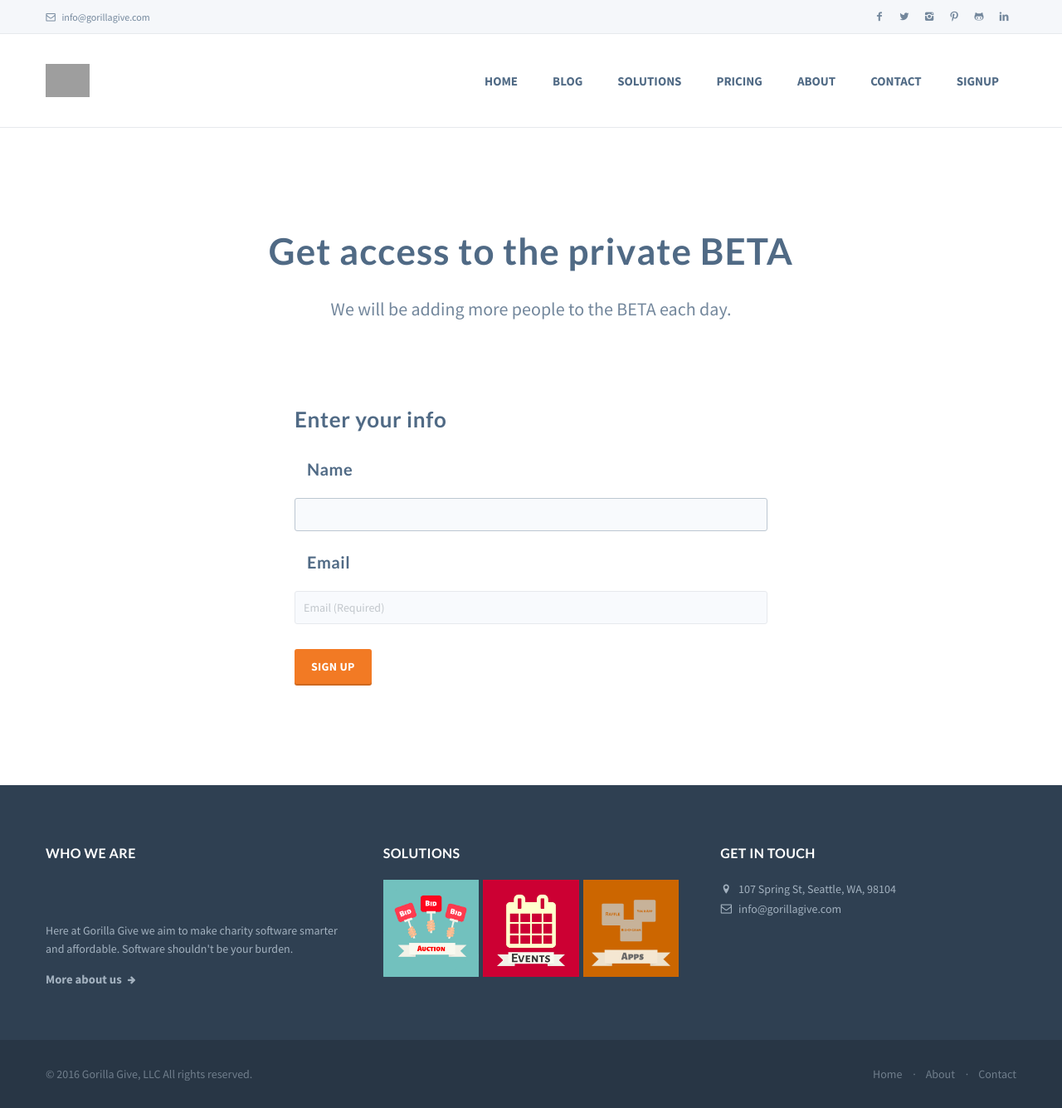
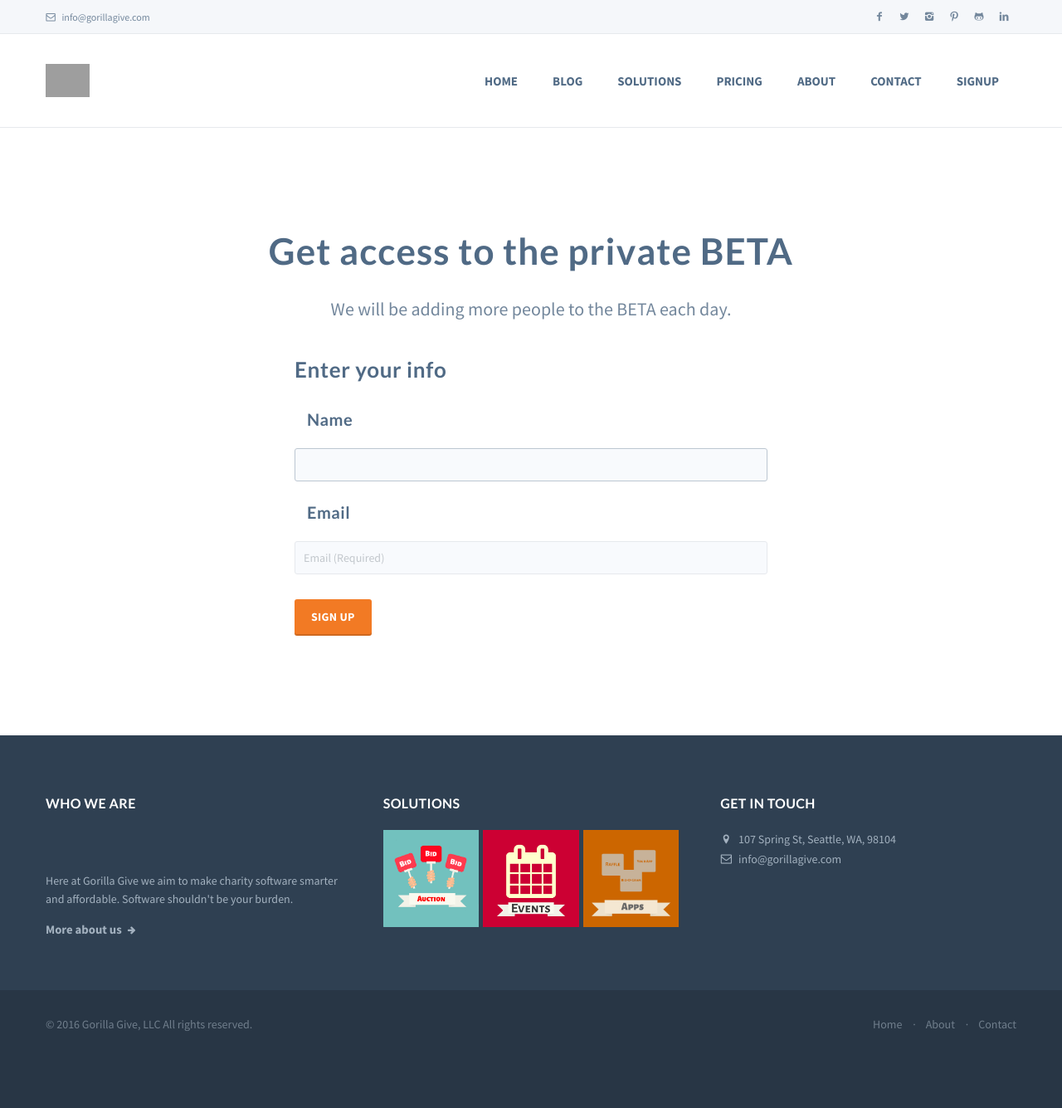
Before and after one commit to GorillaGive/gorillagive.github.io, a Jekyll site: the page built from signup.md, in a window 1280 px wide. Shown: the whole page at 83% size. Built offline with Jekyll 4.4.1, drawn with Linux system fonts in a browser that asks for light colours; comment, search, counter and statistics services are not loaded; after the commit the page ends 1275 px from its top, so only the background shows below that; grey boxes are pictures that could not be loaded.

Commit message:
reduced white space on signup form

```diff
--- a/_layouts/pages/signup.html
+++ b/_layouts/pages/signup.html
@@ -25,7 +25,7 @@ layout: default
                 <div class="col-sm-12">
                     <div id="parent" name="parent" class="row">
 
-                        <div id="form" name="form" class="col-sm-6 center-block outer-top-md ">
+                        <div id="form" name="form" class="col-sm-6 center-block outer-top-xs ">
 
                             <h2>Enter your info</h2>
 
```
